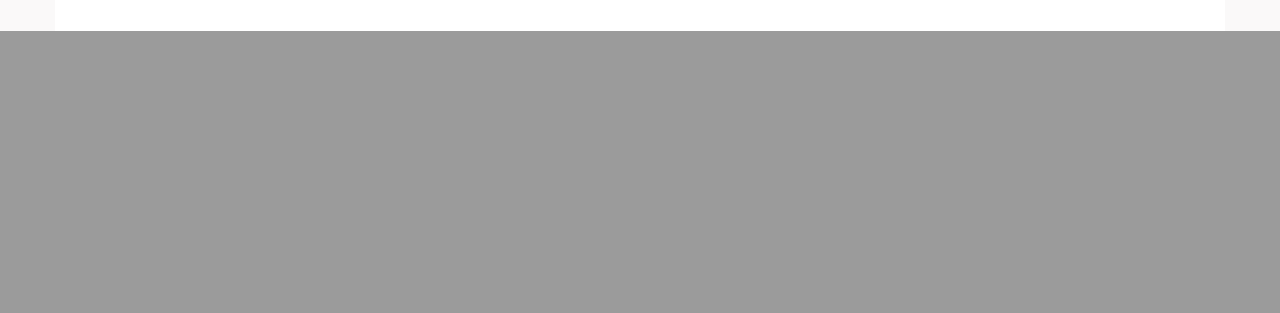
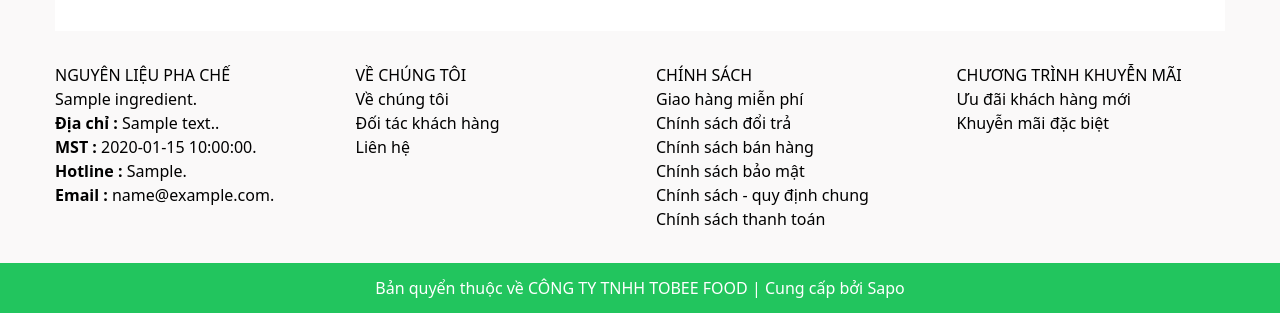
Before and after one commit to trieu2002/BTL-PHP, a PHP site: page / in a window 1280 px wide. Shown: the part 1804-2117 px from the top of the page. Before the commit the page ends 1835 px from the top, so only its background shows below. Run offline with PHP 8.4, Linux system fonts and the light colour scheme; tables that the repository leaves empty or names only in its code hold one stand-in row (values such as "Sample post"); grey boxes marked "Sample" are stand-in pictures; data that the repository does not hold is empty; some libraries are stand-ins or nearby versions.

Commit message:
commit:complete fontend

```diff
--- /dev/null
+++ b/components/copyright.php
@@ -0,0 +1,3 @@
+<div class="w-[100%] h-[50px] text-center bg-green-500 leading-[50px]">
+    <h2 class="text-white text-[16px]">Bản quyển thuộc về CÔNG TY TNHH TOBEE FOOD | Cung cấp bởi Sapo</h2>
+</div>
--- /dev/null
+++ b/components/footer.php
@@ -0,0 +1,48 @@
+<?php
+  include "db/connect.php";
+  $sql="select * from ingredient";
+  $result=$connect->query($sql);
+
+
+?>
+
+<div class="w-[1170px] mx-auto grid grid-cols-4 gap-8">
+    <div>
+        <h2 class="text-uppercase">NGUYÊN LIỆU PHA CHẾ</h2>
+        <ul>
+            <?php while ($item = mysqli_fetch_array($result)): ?>
+            <li><?= $item['name'] ?>.</li>
+            <li><strong>Địa chỉ : </strong><?= $item['address'] ?>.</li>
+            <li><strong>MST : </strong><?= $item['date'] ?>.</li>
+            <li><strong>Hotline : </strong><?= $item['hotline'] ?>.</li>
+            <li><strong>Email : </strong><?= $item['email'] ?>.</li>
+            <?php endwhile; ?>
+        </ul>
+    </div>
+    <div>
+        <h2>VỀ CHÚNG TÔI</h2>
+        <ul>
+            <li>Về chúng tôi</li>
+            <li>Đối tác khách hàng</li>
+            <li>Liên hệ</li>
+        </ul>
+    </div>
+    <div>
+        <h2>CHÍNH SÁCH</h2>
+        <ul>
+            <li>Giao hàng miễn phí</li>
+            <li>Chính sách đổi trả</li>
+            <li>Chính sách bán hàng</li>
+            <li>Chính sách bảo mật</li>
+            <li>Chính sách - quy định chung</li>
+            <li>Chính sách thanh toán</li>
+        </ul>
+    </div>
+    <div>
+        <h2>CHƯƠNG TRÌNH KHUYỄN MÃI</h2>
+        <ul>
+            <li>Ưu đãi khách hàng mới</li>
+            <li>Khuyễn mãi đặc biệt</li>
+        </ul>
+    </div>
+</div>
--- a/index.php
+++ b/index.php
@@ -34,6 +34,7 @@
 
         <div class="w-[100%] bg">
 
+
             <?php
             if(isset($_GET['option'])){
                 switch($_GET['option']){
@@ -67,7 +68,7 @@
                     case 'check-out':
                         include "./pages/check-out.php";
                         break;
-                        case '*':
+                    case '*':
                             include "./pages/pageError.php";
                             break;
                         default:
@@ -84,9 +85,9 @@
 
 
         ?>
-
+            <?php include "./components/footer.php" ?>
+            <?php include "./components/copyright.php"; ?>
         </div>
-
 
 
     </div>
```
